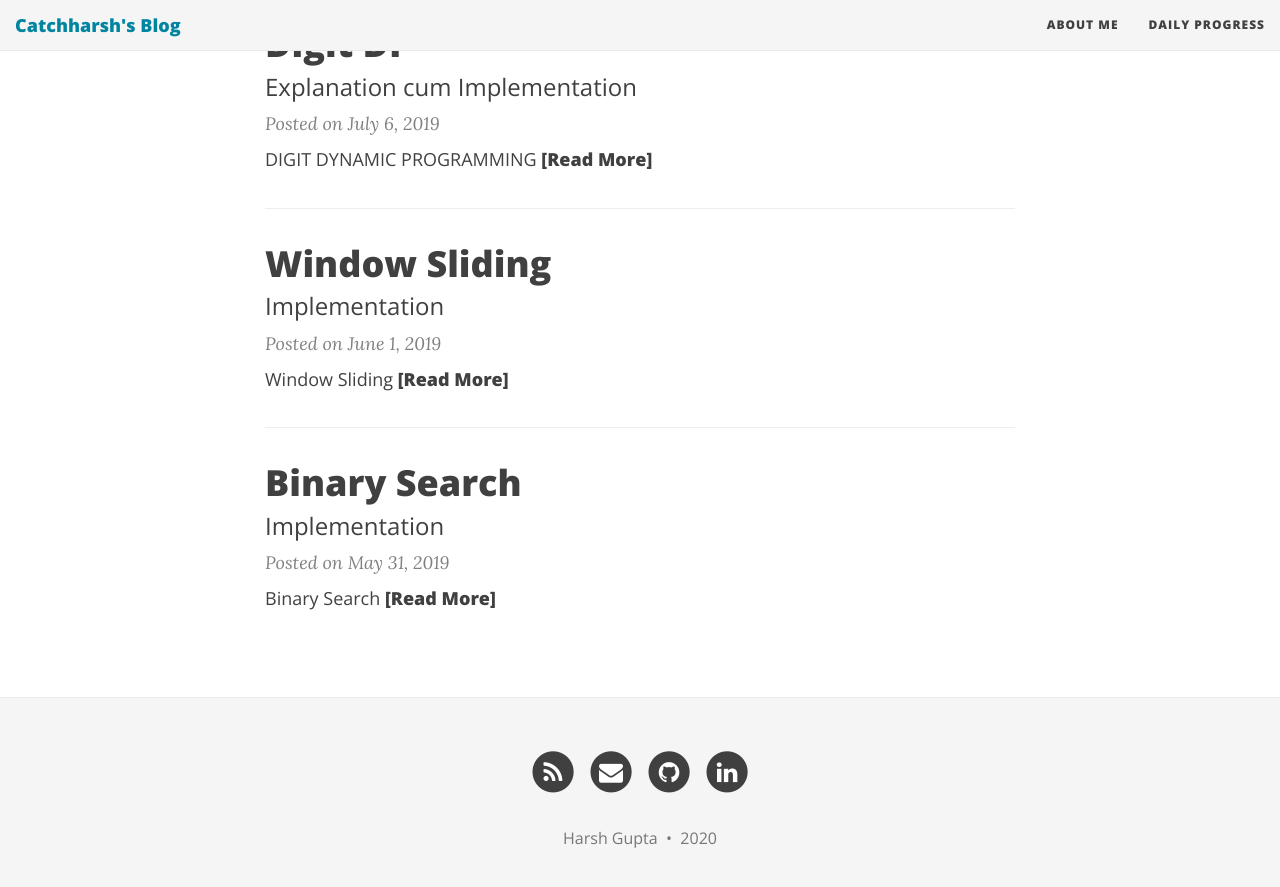
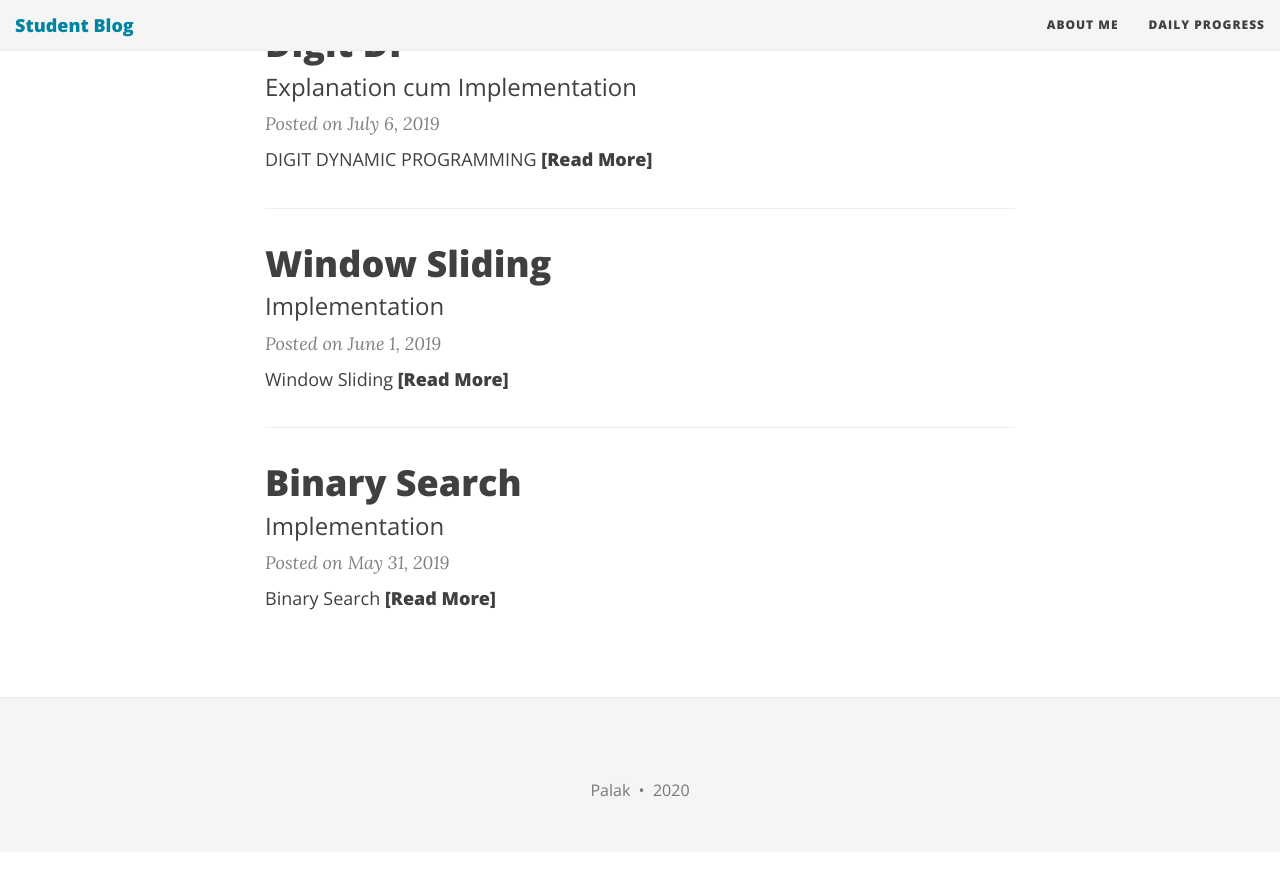
Before and after one commit to developer22-university/catchharsh.github.io, a Jekyll site: the page built from index.html, in a window 1280 px wide and 900 px high, scrolled down 752 px. Shown: the top 887 px of the window. Built offline with Jekyll 4.4.1, drawn with Linux system fonts in a browser that asks for light colours; nearby versions of some CDN libraries; the list of posts is cut into pages by our own code; after the commit the page ends 1604 px from its top, so only the background shows below that.

Commit message:
Update _config.yml

```diff
--- a/_config.yml
+++ b/_config.yml
@@ -1,10 +1,10 @@
-url: "https://catchharsh.github.io"
+url: "https://learnwithpalak.github.io"
 baseurl: ""
-title: Catchharsh's Blog
-description: My Competitive Programming Journey
+title: Student Blog
+description: Sharing My Learnings
 navbar-links:
   About Me: "aboutme"
-  Daily Progress: "blog"
+  Daily Progress: "Blog"
 avatar: "/img/okabe.png"
 navbar-col: "#F5F5F5"
 navbar-text-col: "#404040"
@@ -16,17 +16,12 @@ footer-col: "#F5F5F5"
 footer-text-col: "#777777"
 footer-link-col: "#404040"
 author:
-  name: Harsh Gupta
-social-network-links:
+  name: Palak
+  social-network-links:
   rss: true
-  email: "catchharsh99@gmail.com"
-  github: catchharsh
-  linkedin: catchharsh
-share-links-active:
-  linkedin: true
-  google: false
+  email: "magicreal100@gmail.com"
 #  linkedin: true
-# url-pretty: "catchharsh.github.io"
+# url-pretty: "learnwithpalak.github.io"
 google_analytics: "UA-150480894-1"
 
 staticman:
```
